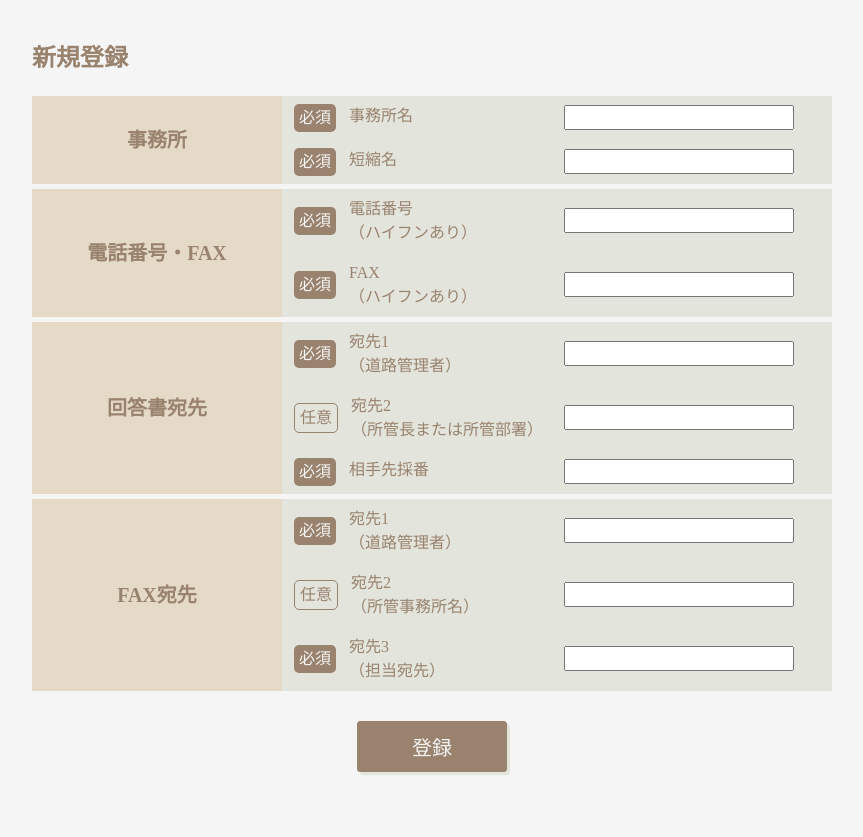
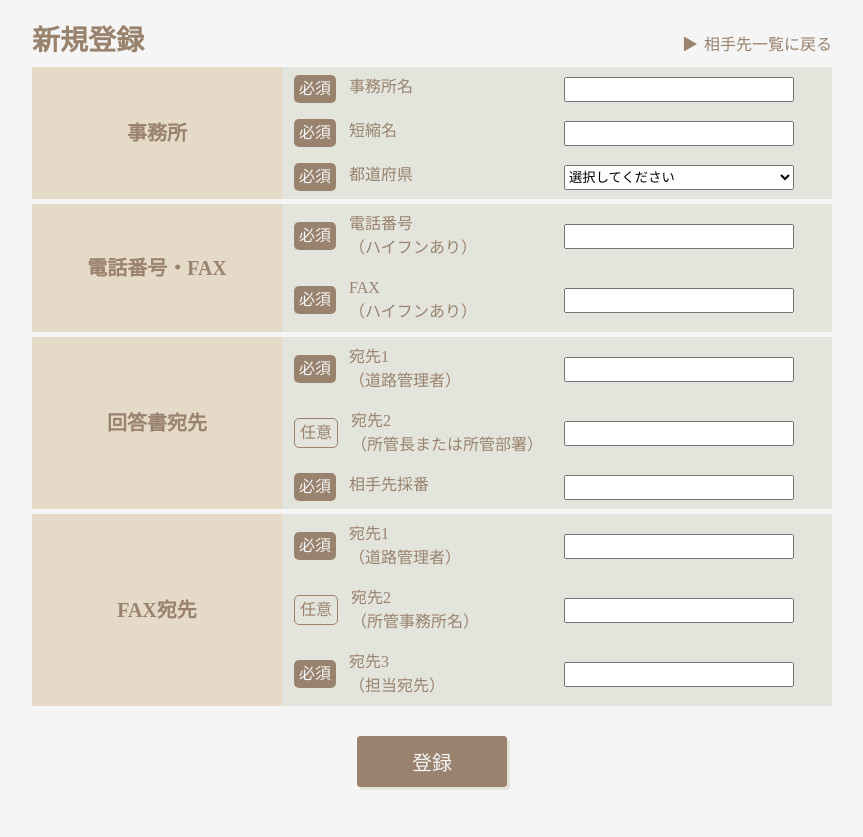
Before and after one commit to onodera-j/Tokusha, a Laravel app: page /clientlist/create in a window 1280 px wide. Shown: the part 56-893 px from the top of the page, without its empty margins (208-1071 px from the left). Before the commit the page ends 831 px from the top, so only its background shows below. Run offline with Laravel 12, Linux system fonts and the light colour scheme; some web fonts are replaced.

Commit message:
相手先新規登録コントローラー設定

```diff
--- a/src/app/Http/Controllers/ListController.php
+++ b/src/app/Http/Controllers/ListController.php
@@ -7,6 +7,7 @@ use Illuminate\Support\Facades\Auth;
 use Illuminate\Support\Facades\DB;
 use Illuminate\Support\Facades\Log;
 use App\Models\Client;
+use App\Http\Requests\StoreClientRequest;
 
 class ListController extends Controller
 {
@@ -18,13 +19,31 @@ class ListController extends Controller
 
         return view("client.clientlist", compact('user','clients'));
     }
-
+    //相手先登録ページの表示
     public function clientCreate(){
 
         $user = Auth::user();
 
         return view("client.client_create");
     }
+    //相手先新規登録
+    public function clientStore(StoreClientRequest $request){
+        DB::beginTransaction();
+        try{
+
+            Client::create($request->validated());
+
+            DB::commit();
+
+            return redirect("/clientlist")->with("success", "新規登録が完了しました");
+
+        }catch(\Exception $e) {
+            DB::rollback();
+            Log::error("Error: " . $e->getMessage());
+            return back()->withErrors(["error", "エラーが発生しました"]);
+        }
+    }
+
 
 
 
--- /dev/null
+++ b/src/config/prefectures.php
@@ -0,0 +1,51 @@
+<?php
+
+return [
+    1 => '北海道',
+    2 => '青森県',
+    3 => '岩手県',
+    4 => '宮城県',
+    5 => '秋田県',
+    6 => '山形県',
+    7 => '福島県',
+    8 => '茨城県',
+    9 => '栃木県',
+    10 => '群馬県',
+    11 => '埼玉県',
+    12 => '千葉県',
+    13 => '東京都',
+    14 => '神奈川県',
+    15 => '新潟県',
+    16 => '富山県',
+    17 => '石川県',
+    18 => '福井県',
+    19 => '山梨県',
+    20 => '長野県',
+    21 => '岐阜県',
+    22 => '静岡県',
+    23 => '愛知県',
+    24 => '三重県',
+    25 => '滋賀県',
+    26 => '京都府',
+    27 => '大阪府',
+    28 => '兵庫県',
+    29 => '奈良県',
+    30 => '和歌山県',
+    31 => '鳥取県',
+    32 => '島根県',
+    33 => '岡山県',
+    34 => '広島県',
+    35 => '山口県',
+    36 => '徳島県',
+    37 => '香川県',
+    38 => '愛媛県',
+    39 => '高知県',
+    40 => '福岡県',
+    41 => '佐賀県',
+    42 => '長崎県',
+    43 => '熊本県',
+    44 => '大分県',
+    45 => '宮崎県',
+    46 => '鹿児島県',
+    47 => '沖縄県',
+];
--- a/src/public/css/clientedit.css
+++ b/src/public/css/clientedit.css
@@ -2,6 +2,27 @@
     width: 800px;
     margin: 0 auto;
     padding: 20px 0;
+}
+
+.title-group {
+    display: flex;
+    justify-content: space-between;
+    align-items: baseline;
+}
+
+.content-title {
+    font-size: 28px;
+    font-weight: bold;
+}
+
+.content-back::before {
+    content: "▶";
+    margin-right: 6px;
+}
+
+.content-back a {
+    text-decoration: none;
+    color: inherit;
 }
 
 .content-group {
@@ -59,7 +80,8 @@
     align-self: center;
 }
 
-.item-form input {
+.item-form input,
+.item-form select {
     width: 230px;
     height: 25px;
 }
@@ -80,3 +102,8 @@
     box-shadow: 3px 3px #e3e4dc;
     cursor: pointer;
 }
+
+.item-error {
+    font-size: 14px;
+    color: #f00;
+}
--- a/src/resources/views/client/client_create.blade.php
+++ b/src/resources/views/client/client_create.blade.php
@@ -8,10 +8,11 @@
 
 <div class="content">
 
-    <div class="content-title">
-        <h2>新規登録</h2>
+    <div class="title-group">
+        <div class="content-title">新規登録</div>
+        <div class="content-back"><a href="/clientlist">相手先一覧に戻る</a></div>
     </div>
-    <from method="POST" action="/client_create_request">
+    <form method="POST" action="/client_create_request">
         @csrf
         <div class="content-group">
             <div class="group-title">事務所</div>
@@ -20,7 +21,12 @@
                     事務所名
                 </div>
                 <div class="item-form">
-                <input type="text" name="name">
+                    <input type="text" name="name" value="{{old("name")}}">
+                    <div class="item-error">
+                        @error('name')
+                        {{ $message }}
+                        @enderror
+                    </div>
                 </div>
             </div>
             <div class="group-item">
@@ -28,7 +34,30 @@
                     短縮名
                 </div>
                 <div class="item-form">
-                <input type="text" name="short-name">
+                    <input type="text" name="short_name" value="{{old("short_name")}}">
+                    <div class="item-error">
+                        @error('short_name')
+                        {{ $message }}
+                        @enderror
+                    </div>
+                </div>
+            </div>
+            <div class="group-item">
+                <div class="item-title required">
+                    都道府県
+                </div>
+                <div class="item-form">
+                    <select name="prefecture_code">
+                        <option value="">選択してください</option>
+                        @foreach (config('prefectures') as $code => $name)
+                            <option value="{{ $code }}" @selected(old('prefecture_code') == $code)>{{ $name }}</option>
+                        @endforeach
+                    </select>
+                    <div class="item-error">
+                        @error('prefecture_code')
+                        {{ $message }}
+                        @enderror
+                    </div>
                 </div>
             </div>
         </div>
@@ -39,7 +68,12 @@
                     電話番号<br>（ハイフンあり）
                 </div>
                 <div class="item-form">
-                <input type="text" name="tel">
+                    <input type="text" name="tel" value="{{old("tel")}}">
+                    <div class="item-error">
+                        @error('tel')
+                        {{ $message }}
+                        @enderror
+                    </div>
                 </div>
             </div>
             <div class="group-item  required">
@@ -47,7 +81,12 @@
                     FAX<br>（ハイフンあり）
                 </div>
                 <div class="item-form">
-                <input type="text" name="fax">
+                    <input type="text" name="fax" value="{{old("fax")}}">
+                    <div class="item-error">
+                        @error('fax')
+                        {{ $message }}
+                        @enderror
+                    </div>
                 </div>
             </div>
         </div>
@@ -58,7 +97,12 @@
                     宛先1<br>（道路管理者）
                 </div>
                 <div class="item-form">
-                <input type="text" name="answer_address1">
+                    <input type="text" name="answer_address1" value="{{old("answer_address1")}}">
+                    <div class="item-error">
+                        @error('answer_address1')
+                        {{ $message }}
+                        @enderror
+                    </div>
                 </div>
             </div>
             <div class="group-item">
@@ -66,7 +110,7 @@
                     宛先2<br>（所管長または所管部署）
                 </div>
                 <div class="item-form">
-                <input type="text" name="answer_address2">
+                    <input type="text" name="answer_address2"  value="{{old("answer_address2")}}">
                 </div>
             </div>
             <div class="group-item">
@@ -74,7 +118,12 @@
                 相手先採番
                 </div>
                 <div class="item-form">
-                <input type="text" name="numbering_name">
+                    <input type="text" name="numbering_name" value="{{old("numbering_name")}}">
+                    <div class="item-error">
+                        @error('numbering_name')
+                        {{ $message }}
+                        @enderror
+                    </div>
                 </div>
             </div>
         </div>
@@ -85,7 +134,12 @@
                     宛先1<br>（道路管理者）
                 </div>
                 <div class="item-form">
-                <input type="text" name="fax_address1">
+                    <input type="text" name="fax_address1" value="{{old("fax_address1")}}">
+                    <div class="item-error">
+                        @error('fax_address1')
+                        {{ $message }}
+                        @enderror
+                    </div>
                 </div>
             </div>
             <div class="group-item">
@@ -93,7 +147,7 @@
                     宛先2<br>（所管事務所名）
                 </div>
                 <div class="item-form">
-                <input type="text" name="fax_address2">
+                    <input type="text" name="fax_address2" value="{{old("fax_address2")}}">
                 </div>
             </div>
             <div class="group-item">
@@ -101,15 +155,21 @@
                     宛先3<br>（担当宛先）
                 </div>
                 <div class="item-form">
-                <input type="text" name="fax_address3">
+                    <input type="text" name="fax_address3" value="{{old("fax_address3")}}">
+                    <div class="item-error">
+                        @error('fax_address3')
+                        {{ $message }}
+                        @enderror
+                    </div>
                 </div>
             </div>
         </div>
 
         <div class="button-submit">
-            <button class="submit">登録</button>
+                <input type="hidden" name="hidden" value=0>
+                <button type="submit" class="submit">登録</button>
         </div>
-    </from>
+    </form>
 
 </div>
 
--- a/src/resources/views/client/clientlist.blade.php
+++ b/src/resources/views/client/clientlist.blade.php
@@ -9,11 +9,17 @@
 <div class="content">
 
     <div class="content-sub">
+        <div class="content-title">相手先一覧</div>
         <ul class="tab-menu">
             <li class="list-item1"><a class="link-tab" href="/clientlist/create">新規作成</a></li>
             <li class="list-item2"><a class="link-tab" href="/clientlist/edit"> 非表示リスト</a></li>
         </ul>
     </div>
+    @if(session("success"))
+        <div class="alert-success">
+            {{ session("success") }}
+        </div>
+    @endif
 
     <table class="list-client">
         <thead>
--- a/src/routes/web.php
+++ b/src/routes/web.php
@@ -9,3 +9,4 @@ Route::get('/', [UserController::class, "index"])->name('index');
 
 Route::get('/clientlist', [ListController::class, "clientList"])->name('clientList');
 Route::get('clientlist/create', [ListController::class, "clientCreate"])->name('clientCreate');
+Route::post('/client_create_request', [ListController::class, "clientStore"])->name('clientStore');
```
Also changed, not shown: src/app/Http/Requests/StoreClientRequest.php (added, +54 -0 lines), src/app/Models/Client.php (+4 -5 lines), src/database/seeders/ClientsTableSeeder.php (+24 -24 lines), src/public/css/clientlist.css (+29 -1 lines), src/database/migrations/2025_12_25_122030_create_clients_table.php. Lines whose indentation alone changed are shown as unchanged.
